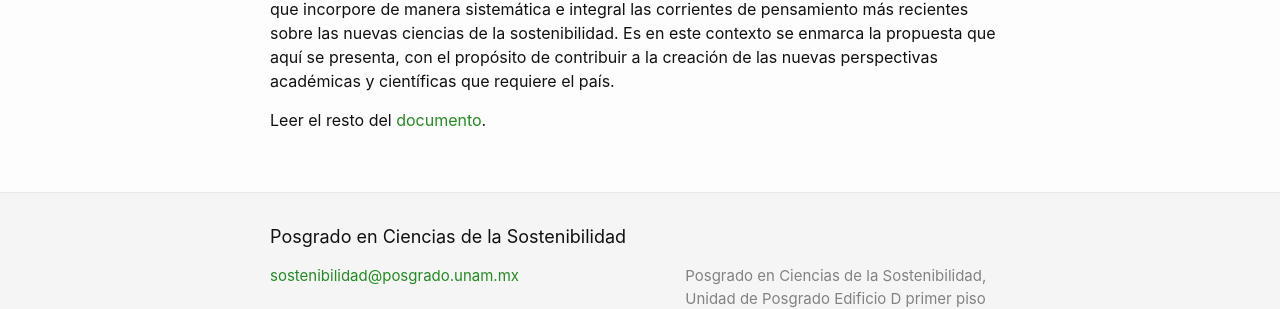
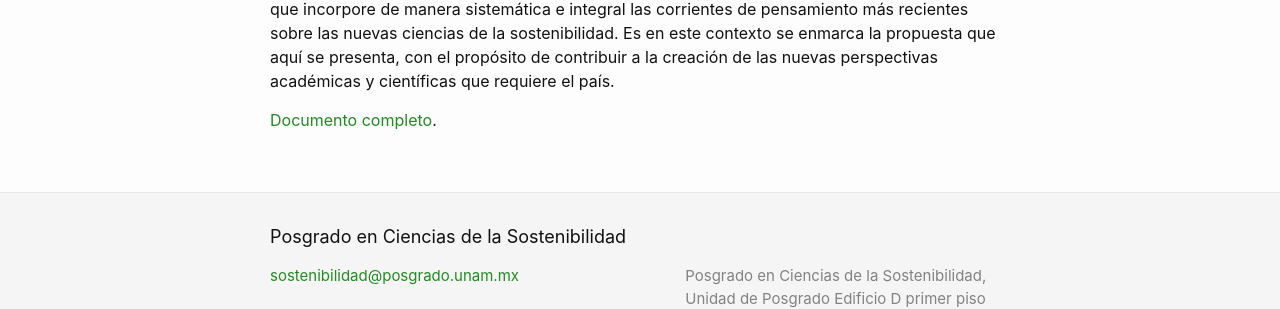
Before and after one commit to pcs-unam/pcs-unam.github.io, a Jekyll site: the page built from 00_acerca.md, in a window 1280 px wide. Shown: the part 1317-1626 px from the top of the page. Built offline with Jekyll 4.4.1, drawn with Linux system fonts in a browser that asks for light colours.

Commit message:
Update 00_acerca.md

```diff
--- a/00_acerca.md
+++ b/00_acerca.md
@@ -54,4 +54,4 @@ propuesta que aquí se presenta, con el propósito de contribuir a la
 creación de las nuevas perspectivas académicas y científicas que
 requiere el país.
 
-Leer el resto del [documento](/assets/docs/antecedentes.pdf).
+[Documento completo](/assets/docs/antecedentes.pdf).
```
